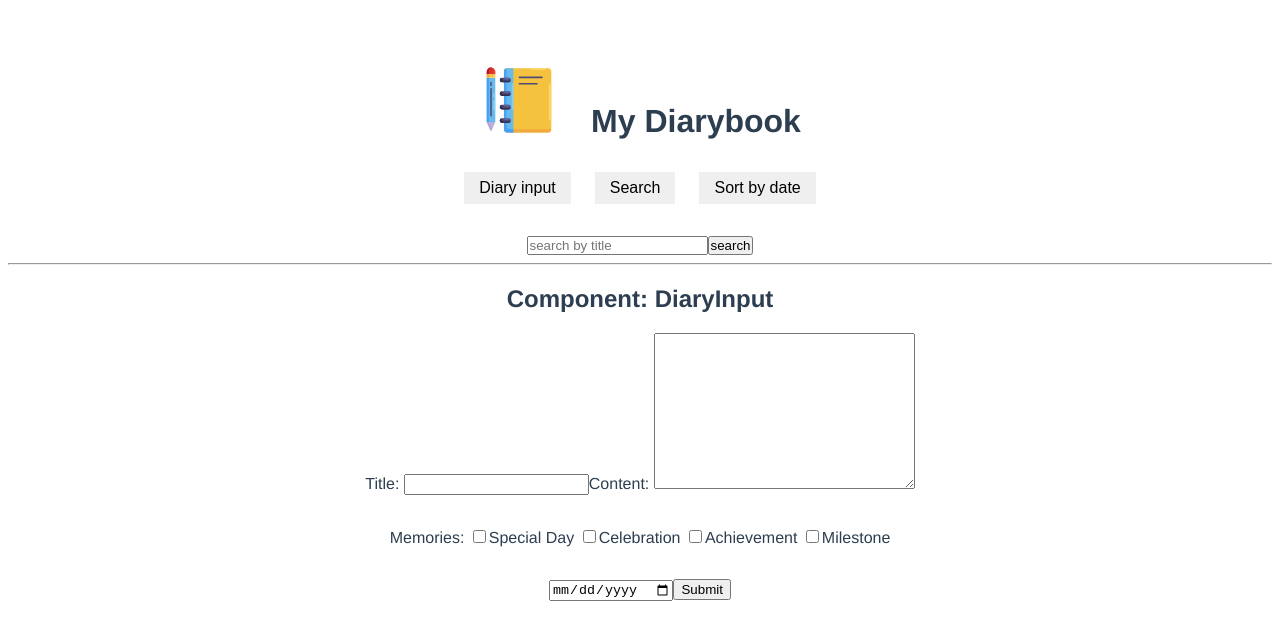
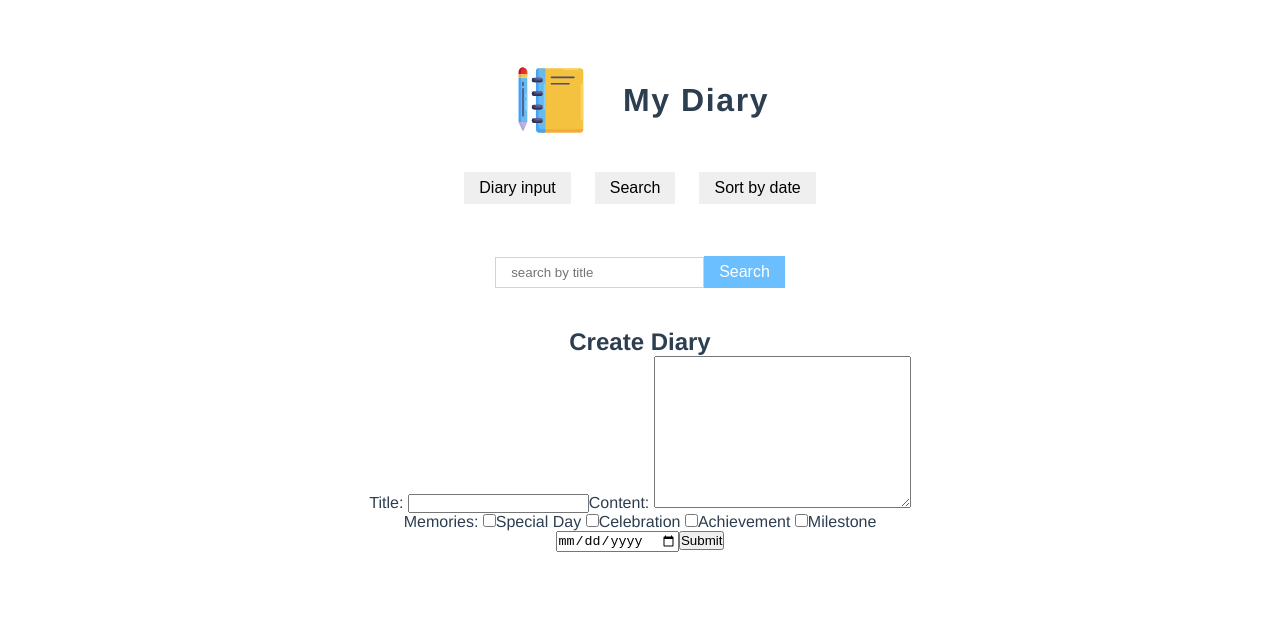
Before and after one commit to fffanfannn/p1-vue-diary-list, a Vue app: page / in a window 1280 px wide. Both pictures are taken after a click on the button "Search". Shown: the top 640 px of the page. Built offline with nearby package versions, Linux system fonts and the light colour scheme.

Commit message:
list style

```diff
--- a/src/components/DiaryInput.vue
+++ b/src/components/DiaryInput.vue
@@ -1,20 +1,21 @@
 <template>
-  <hr />
-  <div class="inputSection">
-    <h2>Component: DiaryInput</h2>
-    <h2>{{ titleText }}</h2>
+  <section class="diaryCreate">
+    <div class="container">
+      <h2>Create Diary</h2>
+      <h3>{{ titleText }}</h3>
       <p>{{ paragraphText }}</p>
       <!-- <form @submit.prevent="onSubmit"></form> -->
-    <label for="">Title: </label>
-    <input type="text" v-model="titleText" />
-    <label for="">Content: </label
-    ><textarea
+      <label for="">Title: <input type="text" v-model="titleText" /></label>
+      <label for=""
+        >Content:
+        <textarea
           name=""
           id=""
           cols="30"
           rows="10"
           v-model="paragraphText"
         ></textarea>
+      </label>
       <div class="inputSelection">
         <label for="">Memories: </label>
 
@@ -51,6 +52,7 @@
       <button @click="submitBtn">Submit</button>
       <span>{{ errorMsg }}</span>
     </div>
+  </section>
 </template>
 
 <script>
@@ -89,8 +91,19 @@ export default {
   },
 };
 </script>
-<style>
-.inputSelection {
-  margin: 2rem 0;
+<style scoped lang="scss">
+* {
+  margin: 0;
+  padding: 0;
+  box-sizing: border-box;
+}
+.container {
+  max-width: 800px;
+  width: 90%;
+  margin: 0 auto;
+}
+
+.diaryCreate {
+  padding: 20px 0;
 }
 </style>
--- a/src/components/DiaryItem.vue
+++ b/src/components/DiaryItem.vue
@@ -11,8 +11,8 @@
     </div>
     <!-- <p>Memory: {{ eachDiaryObj.diaryMemory }}</p> -->
     <div class="diaryDate">
+      <button @click="deleteBtn">Delete</button>
       <p>{{ daysCalculation }}</p>
-      <button @click="deleteBtn">Delete</button>
     </div>
   </div>
 </template>
@@ -66,9 +66,14 @@ export default {
   padding: 0;
   box-sizing: border-box;
 }
+.container {
+  max-width: 800px;
+  width: 90%;
+  margin: 0 auto;
+}
 .diaryCard {
   padding: 1rem 2rem;
-  border: 1px solid rgba(0, 140, 255, 0.637);
+  box-shadow: 0 3px 3px 0 rgba(0, 0, 0, 0.2), 0 0px 3px 0 rgba(0, 0, 0, 0.19);
   text-align: left;
   width: 90%;
   margin: 1rem auto;
@@ -95,7 +100,7 @@ export default {
 
       li {
         padding: 5px 10px;
-        border: 1px solid rgb(255 186 0);
+        border: 1px solid rgb(143, 193, 235);
         border-radius: 15px;
         font-size: 0.8rem;
       }
--- a/src/components/DiaryList.vue
+++ b/src/components/DiaryList.vue
@@ -222,7 +222,7 @@
               y="209.3"
             />
           </svg>
-          <h1>My Diarybook</h1>
+          <h1>My Diary</h1>
         </div>
         <ul>
           <li><button @click="sortByInputDisplay">Diary input</button></li>
@@ -236,7 +236,7 @@
   <section class="searchDisplay" v-if="isSortBySearchDisplay">
     <div class="container">
       <input type="text" v-model="searchText" placeholder="search by title" />
-      <button @click="searchBtn">search</button>
+      <button @click="searchBtn">Search</button>
       <div>
         <DiaryItem
           v-for="diaryObj in searchArray"
@@ -381,7 +381,7 @@ header {
     .logo {
       display: flex;
       justify-content: center;
-      align-items: end;
+      align-items: center;
       gap: 2rem;
 
       svg {
@@ -431,6 +431,10 @@ header {
           fill: #64639c;
         }
       }
+
+      h1 {
+        letter-spacing: 0.1rem;
+      }
     }
 
     ul {
@@ -455,15 +459,54 @@ header {
 }
 
 .inputDisplay {
-  // div {
-  //   border: 1px solid gray;
-  // }
+  padding: 20px 0;
+  .pageBtn {
+    margin: 2rem auto;
+    display: flex;
+    gap: 2rem;
+    justify-content: center;
+    align-items: center;
+  }
 }
-.pageBtn {
-  margin: 2rem auto;
-  display: flex;
-  gap: 2rem;
-  justify-content: center;
-  align-items: center;
+
+.searchDisplay {
+  padding: 20px 0;
+  input {
+    padding: 7px 15px;
+    border: 1px solid rgb(183, 216, 255);
+  }
+  button {
+    border: none;
+    padding: 7px 15px;
+    font-size: 1rem;
+    transition: 1s;
+    background-color: #6bbfff;
+    color: white;
+
+    &:hover {
+      background-color: rgb(255 186 0);
+      cursor: pointer;
+    }
+  }
+}
+
+.dateDisplay {
+  padding: 20px 0;
+  button {
+    border: none;
+    padding: 7px 15px;
+    font-size: 1rem;
+    transition: 1s;
+    background-color: #6bbfff;
+    width: 280px;
+    color: white;
+    letter-spacing: 0.1rem;
+    border-radius: 10px;
+
+    &:hover {
+      background-color: rgb(255 186 0);
+      cursor: pointer;
+    }
+  }
 }
 </style>
```
Lines whose indentation alone changed are shown as unchanged.
